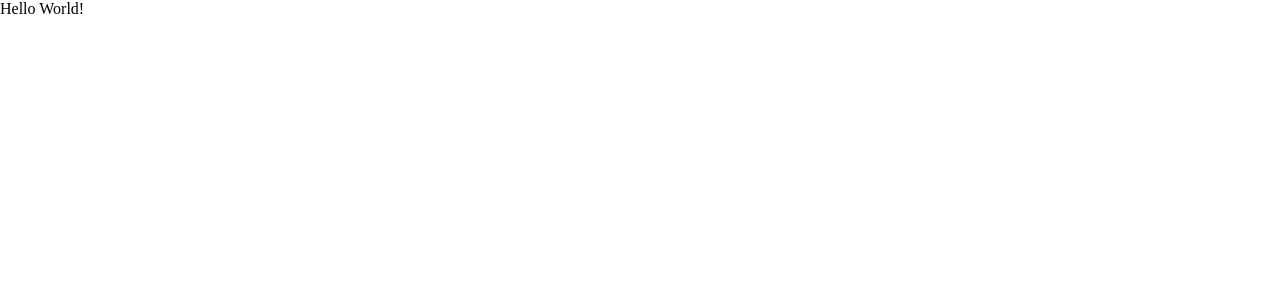
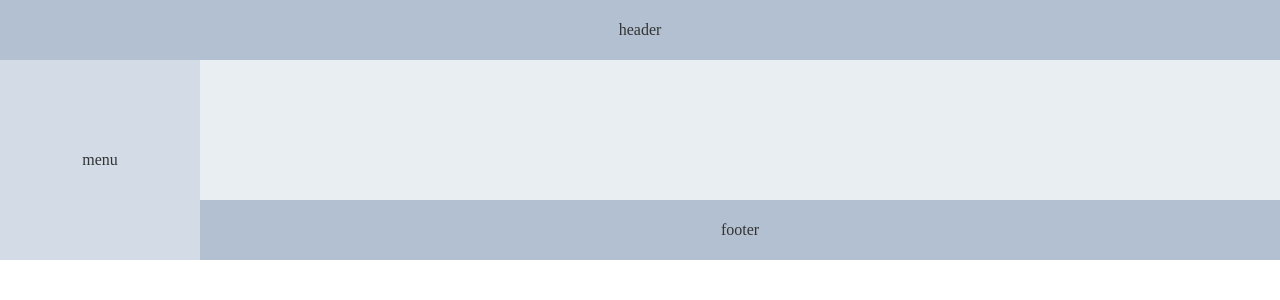
Before and after one commit to CruiseShips/pim_vue, a Vue app: page /appIndex in a window 1280 px wide. Shown: the top 300 px of the page. Built offline with nearby package versions, Linux system fonts and the light colour scheme; sample sign-in values are in the browser's storage.

Commit message:
添加页面

```diff
--- /dev/null
+++ b/src/components/sys/Footer.vue
@@ -0,0 +1,15 @@
+<template>
+  <div>
+    footer
+  </div>
+</template>
+
+<script>
+export default {
+  name: "Footer"
+};
+</script>
+
+<style scoped>
+
+</style>
--- /dev/null
+++ b/src/components/sys/Header.vue
@@ -0,0 +1,15 @@
+<template>
+  <div>
+    header
+  </div>
+</template>
+
+<script>
+export default {
+  name: "Header"
+};
+</script>
+
+<style scoped>
+
+</style>
--- /dev/null
+++ b/src/components/sys/Main.vue
@@ -0,0 +1,19 @@
+<template>
+  <div>
+    <transition name="fade-transform" mode="out-in">
+      <keep-alive>
+        <router-view />
+      </keep-alive>
+    </transition>
+  </div>
+</template>
+
+<script>
+export default {
+  name: "Main"
+};
+</script>
+
+<style scoped>
+
+</style>
--- /dev/null
+++ b/src/components/sys/Menu.vue
@@ -0,0 +1,15 @@
+<template>
+  <div>
+    menu
+  </div>
+</template>
+
+<script>
+export default {
+  name: "Menu"
+};
+</script>
+
+<style scoped>
+
+</style>
--- a/src/views/AppIndex.vue
+++ b/src/views/AppIndex.vue
@@ -1,15 +1,73 @@
 <template>
-  <div>
-    Hello World!
-  </div>
+  <el-container>
+    <el-header>
+      <Header />
+    </el-header>
+    <el-container>
+      <el-aside width="200px">
+        <Menu />
+      </el-aside>
+      <el-container>
+        <el-main>
+          <Main />
+        </el-main>
+        <el-footer>
+          <Footer />
+        </el-footer>
+      </el-container>
+    </el-container>
+  </el-container>
 </template>
 
 <script>
+import Menu from "@/components/sys/Menu";
+import Footer from "@/components/sys/Footer";
+import Main from "@/components/sys/Main";
+import Header from "@/components/sys/Header";
+
 export default {
-  name: "Index"
+  name: "Index",
+  components: {
+    Menu,
+    Footer,
+    Main,
+    Header
+  }
 };
 </script>
 
 <style scoped>
+.el-header,
+.el-footer {
+  background-color: #B3C0D1;
+  color: #333;
+  text-align: center;
+  line-height: 60px;
+}
 
+.el-aside {
+  background-color: #D3DCE6;
+  color: #333;
+  text-align: center;
+  line-height: 200px;
+}
+
+.el-main {
+  background-color: #E9EEF3;
+  color: #333;
+  text-align: center;
+  line-height: 160px;
+}
+body > .el-container {
+  margin-bottom: 40px;
+}
+
+.el-container:nth-child(5) .el-aside,
+.el-container:nth-child(6) .el-aside {
+  line-height: 260px;
+}
+
+.el-container:nth-child(7) .el-aside {
+  line-height: 320px;
+}
 </style>
```
Also changed, not shown: src/components/error/Error_401.vue (added, +13 -0 lines), src/components/error/Error_404.vue (added, +15 -0 lines).
